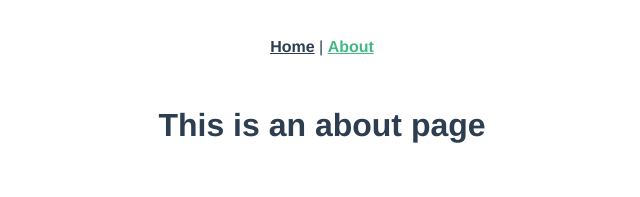
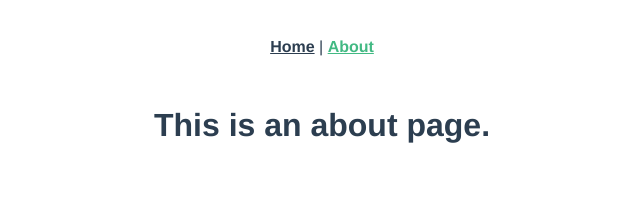
Before and after one commit to lsy3166/myvuex, a Vue app: page /about in a window 1280 px wide. Shown: the top 197 px of the page, without its empty margins (318-958 px from the left). Built offline with nearby package versions, Linux system fonts and the light colour scheme.

Commit message:
about modify

```diff
--- a/src/views/About.vue
+++ b/src/views/About.vue
@@ -1,5 +1,5 @@
 <template>
   <div class="about">
-    <h1>This is an about page</h1>
+    <h1>This is an about page.</h1>
   </div>
 </template>
```
